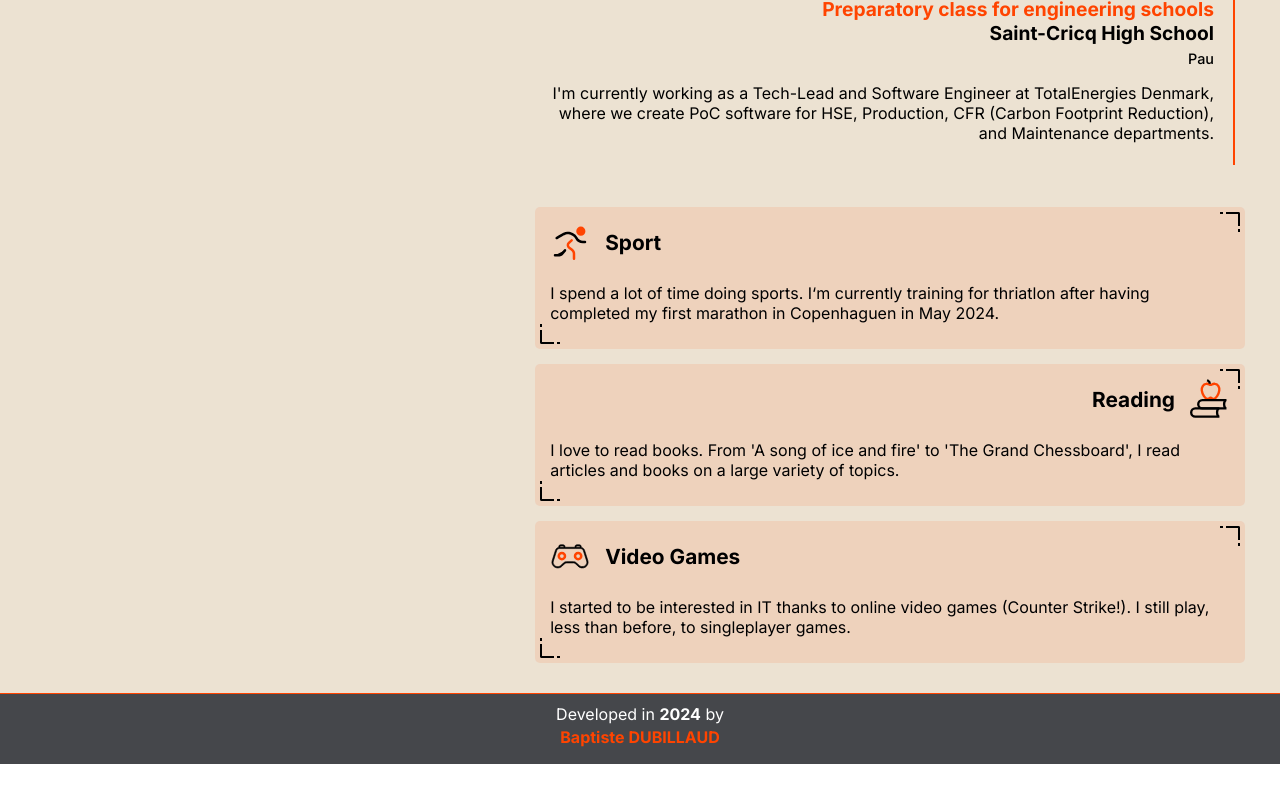
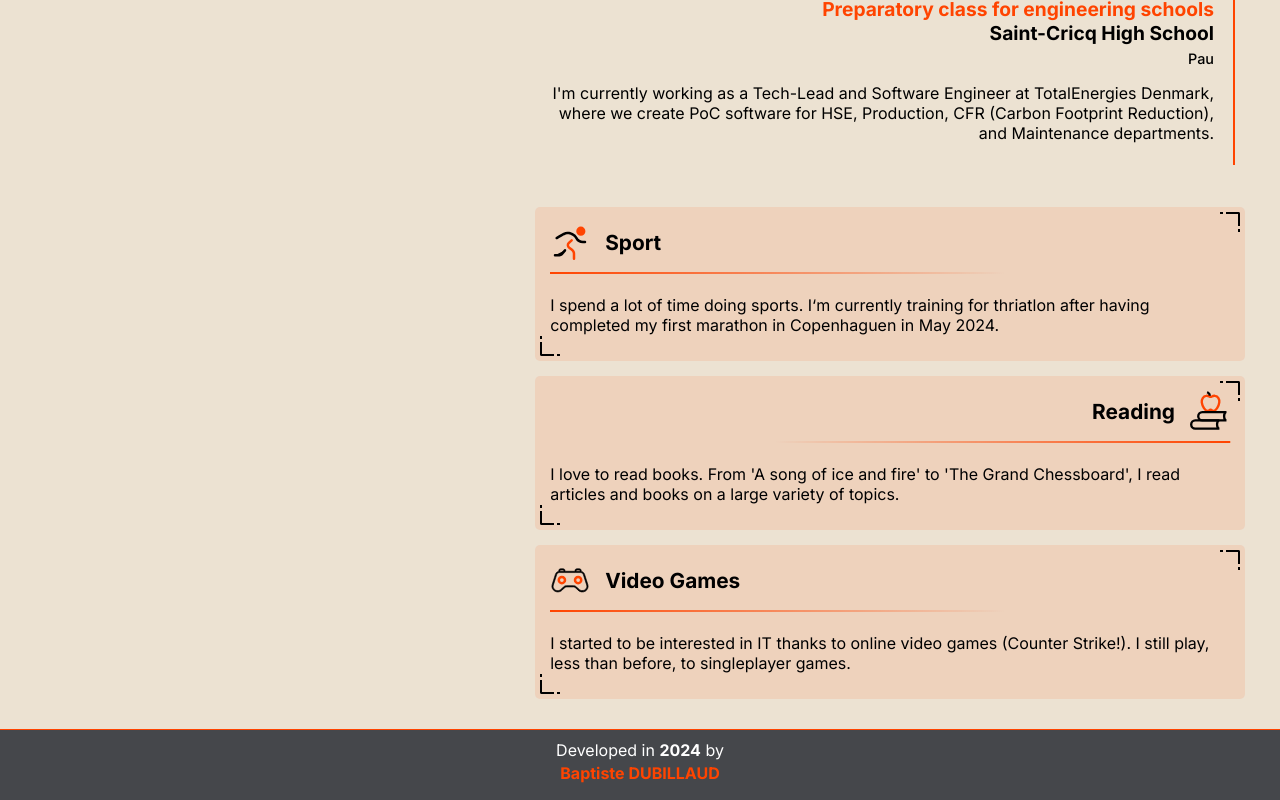
Before and after one commit to baptiste-dubillaud/personal-website, a Next.js app: page /resume in a window 1280 px wide. Shown: the part 2382-3182 px from the top of the page. Before the commit the page ends 3146 px from the top, so only its background shows below. Built offline with nearby package versions, Linux system fonts and the light colour scheme.

Commit message:
Added second layer of decoration to hobbies

```diff
--- a/src/app/globals.css
+++ b/src/app/globals.css
@@ -7,7 +7,7 @@
     --color-background-opacity-2: rgba(236, 226, 210, 0.2);
     --color-orange: rgb(255, 68, 0);
     --color-orange-dark: rgb(177, 48, 1);
-    --color-orange-dark-opacity-08: rgba(177, 48, 1, 0.8);
+    --color-orange-dark-opacity-8: rgba(177, 48, 1, 0.8);
     --color-orange-opacity-01: rgba(255, 68, 0, 0.01);
     --color-orange-opacity-02: rgba(255, 68, 0, 0.02);
     --color-orange-opacity-05: rgba(255, 68, 0, 0.05);
--- a/src/app/resume/page.js
+++ b/src/app/resume/page.js
@@ -343,12 +343,14 @@ const HobbiesComponent = ({ isTwoColumnSetup, hobbiesRef, setCurrentComponent })
     const HobbyComponent = ({ logo, title, DescriptionComponent, onRight = false }) => {
         return (
             <div className={styles.hobby_container}>
+                {/* Decorations */}
                 <div className={styles.hobby_decoration_top_right} />
                 <div className={styles.hobby_decoration_top_right_1} />
                 <div className={styles.hobby_decoration_top_right_2} />
                 <div className={styles.hobby_decoration_bottom_left} />
                 <div className={styles.hobby_decoration_bottom_left_1} />
                 <div className={styles.hobby_decoration_bottom_left_2} />
+                {/* Title */}
                 <div className={styles.hobby_title_container}>
                     {!onRight && <div className={styles.hobby_logo_container}>{logo}</div>}
                     <div className={styles.hobby_title} style={{ justifyContent: onRight ? "flex-end" : "flex-start" }}>
@@ -356,6 +358,13 @@ const HobbiesComponent = ({ isTwoColumnSetup, hobbiesRef, setCurrentComponent })
                     </div>
                     {onRight && <div className={styles.hobby_logo_container}>{logo}</div>}
                 </div>
+                <div
+                    className={styles.hobby_title_separator_container}
+                    style={{ justifyContent: onRight ? "flex-end" : "flex-start" }}
+                >
+                    <div className={styles.hobby_title_separator} style={onRight ? { rotate: "180deg" } : {}} />
+                </div>
+                {/* Description */}
                 <div className={styles.hobby_description}>{DescriptionComponent}</div>
             </div>
         );
--- a/src/app/resume/page.module.css
+++ b/src/app/resume/page.module.css
@@ -226,7 +226,7 @@
     font-size: 0.9rem;
     font-weight: 700;
     background-color: var(--color-orange-opacity-1);
-    border: 1px solid var(--color-orange-dark-opacity-08);
+    border: 1px solid var(--color-orange-dark-opacity-8);
     color: var(--color-orange-dark);
     padding: 2px 8px;
     border-radius: 5px;
@@ -330,3 +330,15 @@
     height: 3px;
     border-left: 2px solid black;
 }
+
+.hobby_title_separator_container {
+    display: flex;
+}
+
+.hobby_title_separator {
+    width: 66%;
+    min-width: 200px;
+    height: 2px;
+    background: linear-gradient(90deg, var(--color-orange), rgba(255, 255, 255, 0));
+    margin: 5px;
+}
```
